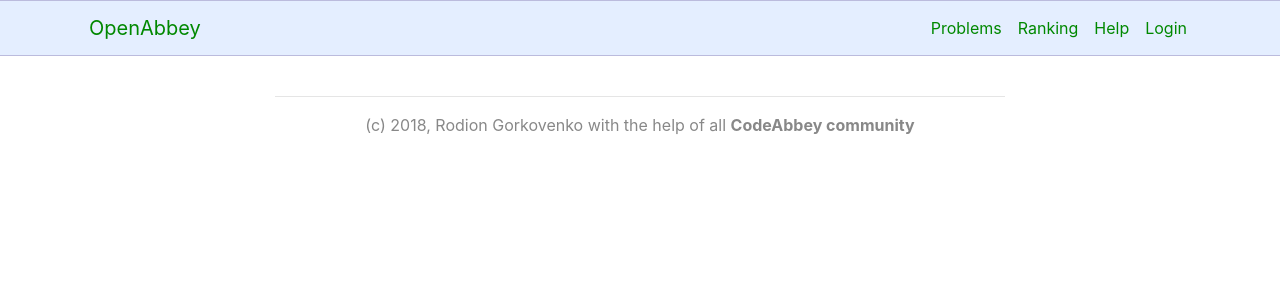
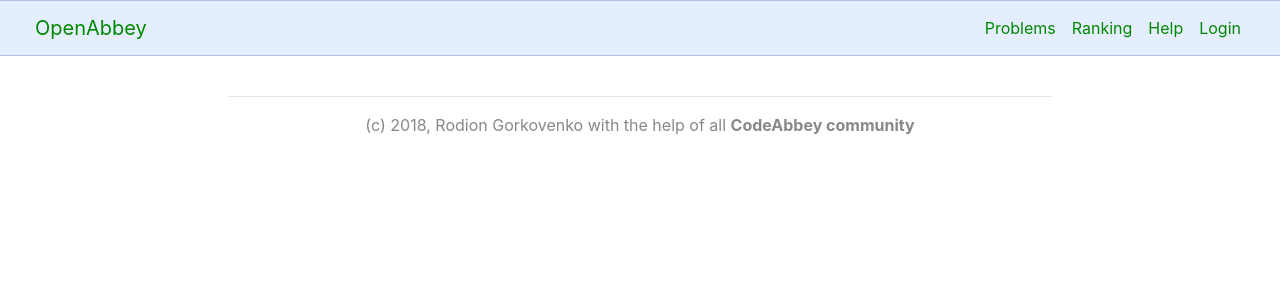
Before and after one commit to CodeAbbey/abbey2, a Flask app: page /mess in a window 1280 px wide. Shown: the top 300 px of the page. Run offline with Flask 2, Linux system fonts and the light colour scheme; data that the repository does not hold is empty; some libraries are stand-ins or nearby versions.

Commit message:
Maxwidth 1400 on containers

```diff
--- a/py/static/css/common.css
+++ b/py/static/css/common.css
@@ -53,6 +53,10 @@ h1 {
     overflow: hidden;
 }
 
+.container {
+    max-width: 1400px;
+}
+
 h1.main-hidden {
     font-size: 1rem;
     color: white;
```
